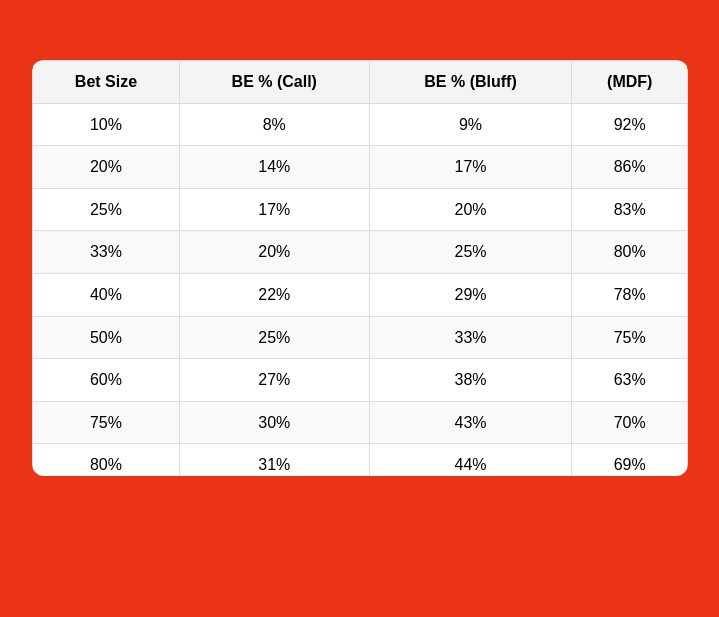
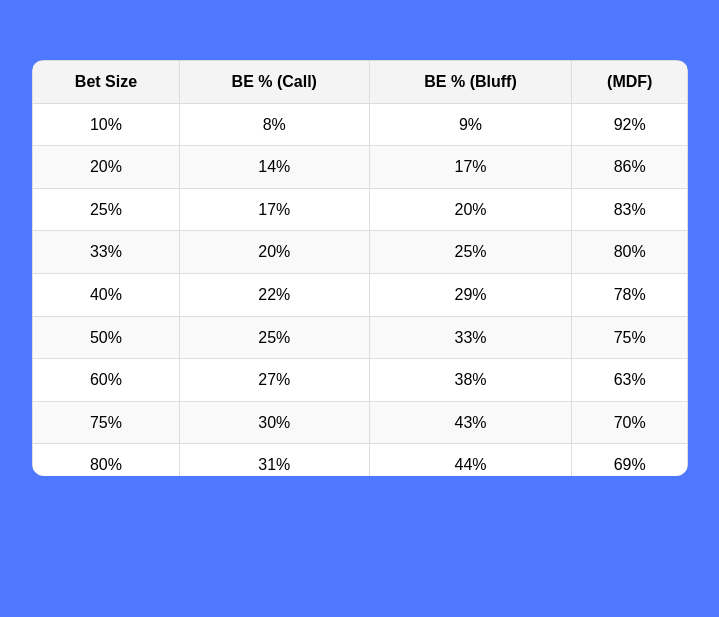
Before and after one commit to BurbujaDeJabon/poker-chart, a plain HTML site: page index.html in a window 1280 px wide. Shown: the part 140-757 px from the top of the page, without its empty margins (280-999 px from the left). Drawn offline with Linux system fonts and the light colour scheme.

Commit message:
changed the annoying bg color

```diff
--- a/style.css
+++ b/style.css
@@ -2,7 +2,7 @@
 body {
     font-family: Arial, sans-serif;
     line-height: 1.6;
-    background-color: #eb3317;
+    background-color: rgb(80, 120, 300);
     height: 100vh;
     display: grid;
     place-content: center;
@@ -28,12 +28,14 @@ body {
     text-align: center;
     padding: 8px;
   }
+
   thead th {
     position: sticky;
     top: 0;
     background-color: #f4f4f4;
     z-index: 1;
   }
+
   tbody tr:nth-child(even) {
     background-color: #f9f9f9;
   }
```
